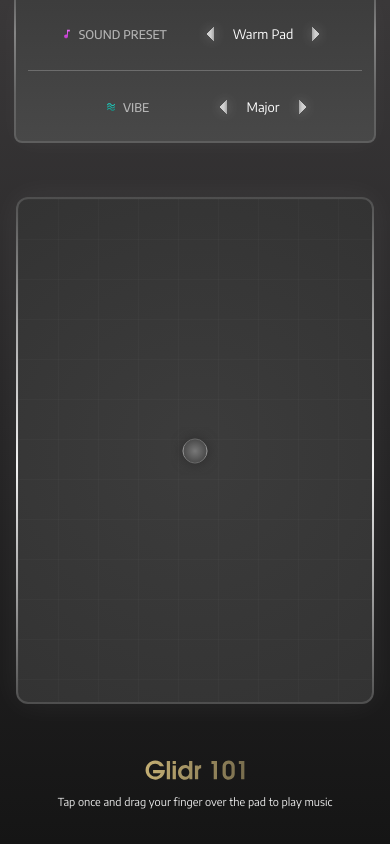
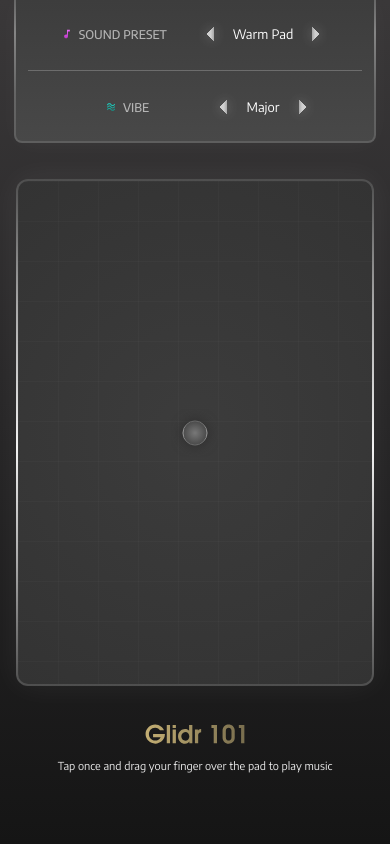
Before and after one commit to vnay-dev/web-synth, a plain HTML site: page index.html in a window 390 px wide. Both pictures are taken after a click on the button "LET'S PLAY!". Drawn offline with Linux system fonts and the light colour scheme.

Commit message:
Enhance mobile viewport settings and adjust bottom padding for improved layout; ensure better compatibility with safe area insets.

```diff
--- a/index.html
+++ b/index.html
@@ -3,7 +3,7 @@
 
 <head>
     <meta charset="UTF-8">
-    <meta name="viewport" content="width=device-width, initial-scale=1.0">
+    <meta name="viewport" content="width=device-width, initial-scale=1.0, viewport-fit=cover">
     <title>Glidr 101</title>
     <link rel="preconnect" href="https://fonts.googleapis.com">
     <link rel="preconnect" href="https://fonts.gstatic.com" crossorigin>
--- a/styles.css
+++ b/styles.css
@@ -499,7 +499,7 @@
 
     .bottom-text {
         margin-top: auto;
-        padding-bottom: max(36px, env(safe-area-inset-bottom, 0px));
+        padding-bottom: max(72px, calc(env(safe-area-inset-bottom, 0px) + 24px));
     }
 
     .pad-content {
```
